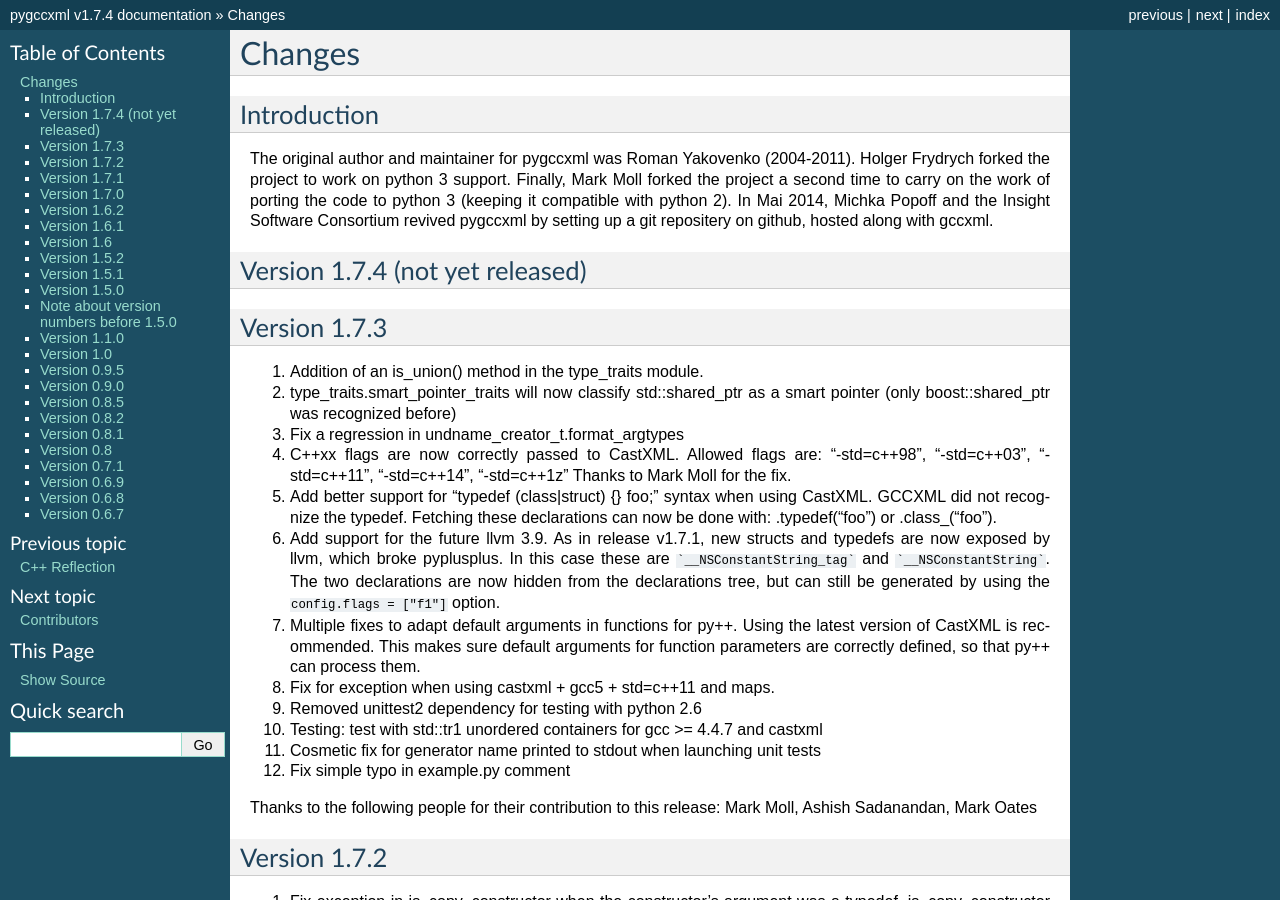
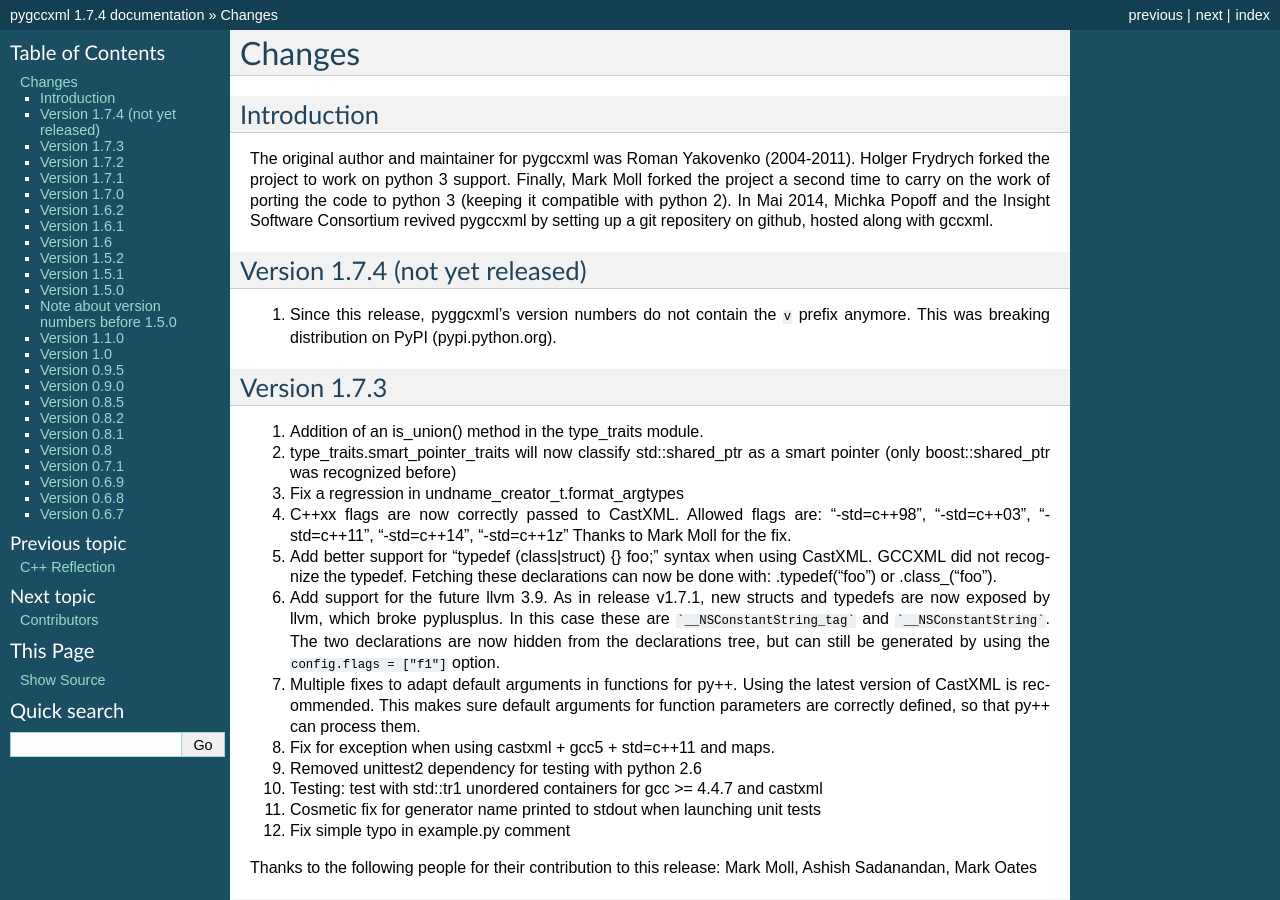
Before and after one commit to CastXML/pygccxml, a Sphinx documentation site: the page built from docs/history.rst, in a window 1280 px wide and 900 px high. Built offline with Sphinx 7.4.7, drawn with Linux system fonts in a browser that asks for light colours; some of the changed text lies outside the part shown.

Commit message:
Drop the v prefix from version numbers
This is messing up uploads to PyPI, as the v is not accepted.

```diff
--- a/docs/conf.py
+++ b/docs/conf.py
@@ -53,9 +53,9 @@
 # built documents.
 #
 # The short X.Y version.
-version = 'v1.7.4'
+version = '1.7.4'
 # The full version, including alpha/beta/rc tags.
-release = 'v1.7.4'
+release = '1.7.4'
 
 # The language for content autogenerated by Sphinx. Refer to documentation
 # for a list of supported languages.
--- a/docs/history.rst
+++ b/docs/history.rst
@@ -13,6 +13,9 @@
 
 Version 1.7.4 (not yet released)
 --------------------------------
+
+1. Since this release, pyggcxml's version numbers do not contain the ``v``
+   prefix anymore. This was breaking distribution on PyPI (pypi.python.org).
 
 Version 1.7.3
 -------------
--- a/pygccxml/__init__.py
+++ b/pygccxml/__init__.py
@@ -40,4 +40,4 @@
 # TODO:
 # 1. Add "explicit" property for constructors
 
-__version__ = 'v1.7.4'
+__version__ = '1.7.4'
--- a/setup.py
+++ b/setup.py
@@ -7,14 +7,14 @@
 from setuptools import setup
 
 setup(name="pygccxml",
-      version="v1.7.4",
+      version="1.7.4",
       author="Roman Yakovenko",
       author_email="roman yakovenko at gmail com",
       maintainer="Michka Popoff and the Insight Software Consortium",
       maintainer_email="castxml@public.kitware.com",
       description="Python package for easy C++ declarations navigation.",
       url="https://github.com/gccxml/pygccxml",
-      download_url="https://github.com/gccxml/pygccxml/archive/v1.7.4.tar.gz",
+      download_url="https://github.com/gccxml/pygccxml/archive/1.7.4.tar.gz",
       license="Boost",
       keywords="C++, declaration parser, CastXML, gccxml",
       packages=["pygccxml",
```
